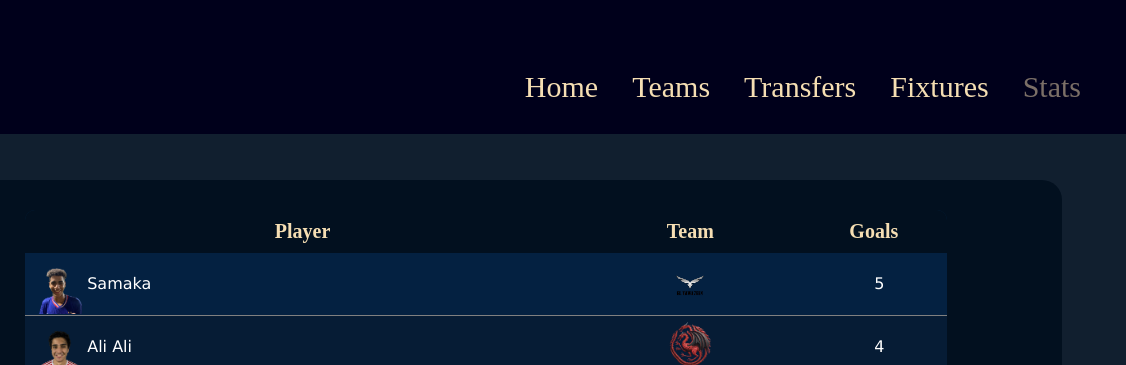
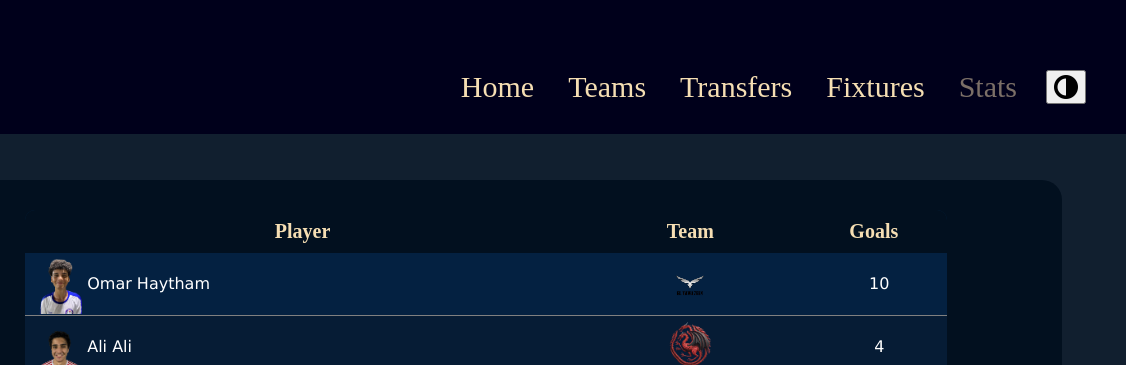
Before and after one commit to yassinashour/goats, a plain HTML site: page st.html in a window 1280 px wide. Shown: the top 365 px of the page, 154-1280 px from the left. Drawn offline with Linux system fonts and the light colour scheme; a web font is replaced by a local one.

Commit message:
Update st.html

```diff
--- a/st.html
+++ b/st.html
@@ -20,6 +20,7 @@
             <a href="transfers.html" class="aa" target="_self">transfers</a>
             <a href="table.html" class="aa" target="_self">fixtures</a>
             <a href="stats.html" class="aa selected" target="_self">stats</a>
+            <button class="light1" onclick="myFunction()"><i class="fa fa-adjust" style="font-size:28px"></i></button>
 
             </div>
         </div>
@@ -38,9 +39,9 @@
         </thead>
         <tbody>
             <tr>
-                <td class="tdimg"><img src="playersimg/samaka.png" class="imgtable">samaka</td>
+                <td class="tdimg"><img src="playersimg/haytham.png" class="imgtable">omar haytham</td>
                 <td class="center"><img src="IMG/tawaheen.png" class="teamtable"></td>
-                <td>5</td>
+                <td>10</td>
             </tr>
             <tr>
                 <td class="tdimg"><img src="playersimg/ali.png" class="imgtable">ali ali</td>
@@ -87,6 +88,12 @@
             <div class="clear">wdwd</div>
 
     </div>
+    <script>
+        function myFunction() {
+           var element = document.body;
+           element.classList.toggle("dark-mode");
+        }
+    </script>
 
     <footer>
         <a href="https://www.instagram.com/goats_league_10/?hl=en" target="_blank"><i class="fa fa-instagram" style="font-size:28px"></i></a>
```
